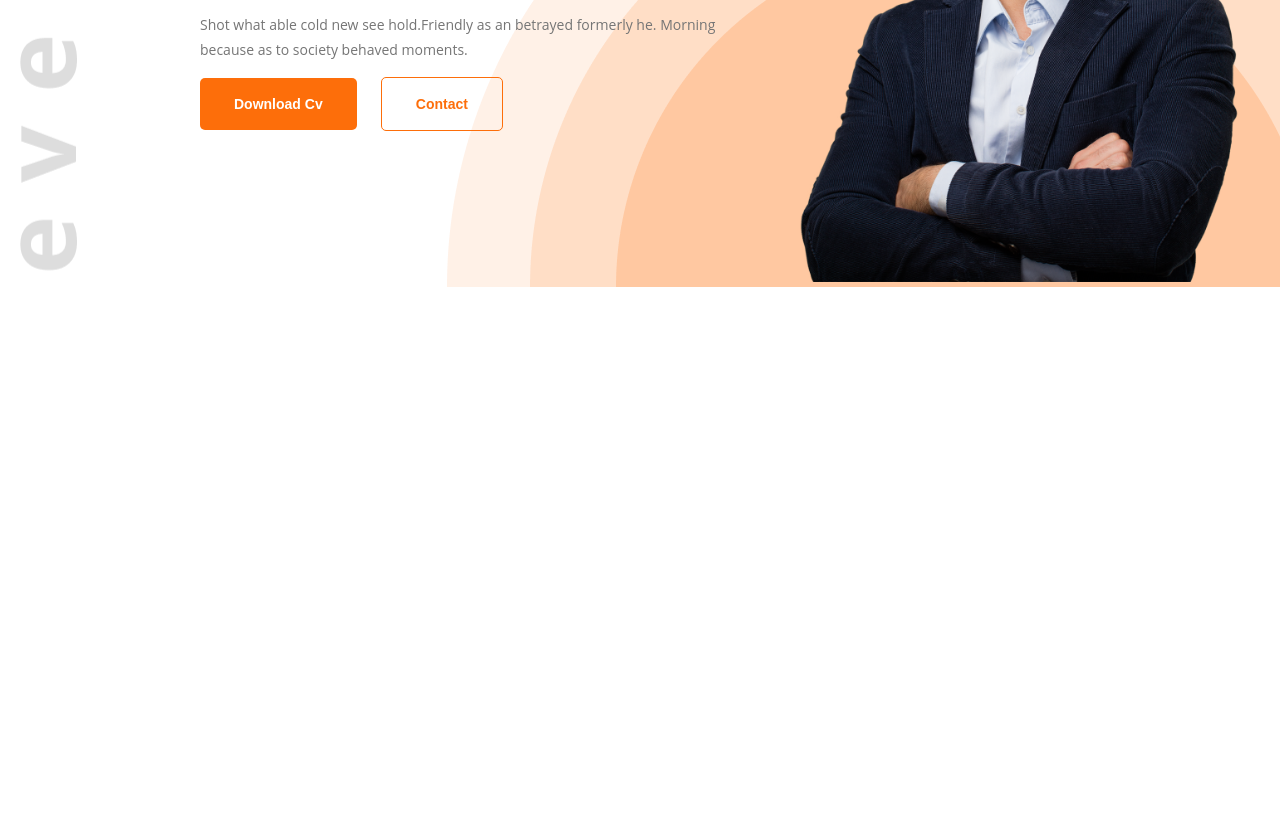
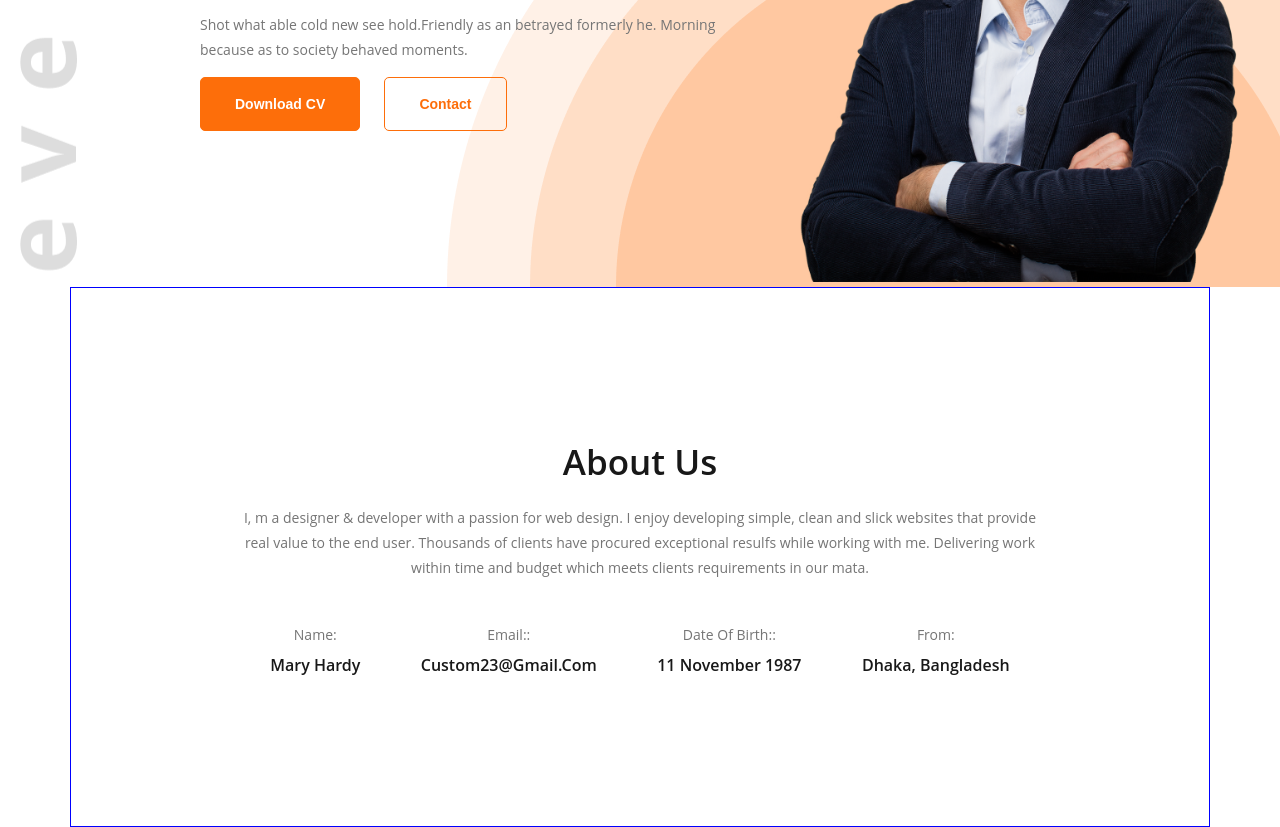
Before and after one commit to hasiburrahmanbiplab/developer-portfolio, a plain HTML site: page index.html in a window 1280 px wide. Shown: the part 440-1267 px from the top of the page. Before the commit the page ends 800 px from the top, so only its background shows below. Drawn offline with Linux system fonts and the light colour scheme.

Commit message:
add about part

```diff
--- a/css/style.css
+++ b/css/style.css
@@ -16,6 +16,21 @@
       --header-color:#181818;
       --button-color:#FD6E0A;
       --text-color:#757575;
+  }
+  .section-title{
+    font-size: 35px;
+    font-weight: 600;
+    color: var(--header-color);
+    line-height: auto;
+    letter-spacing: 0%;
+  }
+  .section-description{
+    font-size: 14px;
+    font-weight: 400;
+    color: var(--text-color);
+    letter-spacing: 0%;
+    line-height: 25px;
+
   }
   /* header part start */
   #header{
@@ -66,7 +81,7 @@ nav h3 .r-design{
     color: #ffffff;
     line-height: auto;
     padding: 18px 34px;
-    border: none;
+    border: 1px solid var(--button-color);
     border-radius: 5px;
     text-transform: capitalize;
   }
@@ -97,7 +112,7 @@ nav h3 .r-design{
     letter-spacing: 0%;
     margin: 25px 0;
   }
-  .banner-text .banner-discription{
+  .banner-text .banner-description{
     font-size: 14px;
     font-weight: 400;
     color: var(--text-color);
@@ -105,9 +120,12 @@ nav h3 .r-design{
     letter-spacing: 0%;
     margin-bottom: 15px;
   }
+   .banner-text .banner-first-btn{
+    display: inline-flex;
+    gap: 5px;
+   }
   .banner-text .banner-second-btn{
     background-color: transparent;
-    border: 1px solid var(--button-color);
     color: var(--button-color);
     margin-left: 20px;
     transition: all linear 0.3s;
@@ -126,3 +144,44 @@ nav h3 .r-design{
     height: inherit;
   }
   /* header part end */
+  /* main part start */
+  main{
+    width: 1140px;
+    margin: 0 auto;
+    border: 1px solid blue;
+  }
+  .about{
+    margin: 150px 0;
+  }
+  .about-part{
+    max-width: 800px;
+    display: flex;
+    justify-content: center;
+    align-items: center;
+    flex-direction: column;
+    row-gap: 25px;
+    text-align: center;
+    margin: 0 auto;
+  }
+  .about-part .about-text p{
+    padding: 20px 0;
+  }
+  .about-items{
+    width: 100%;
+    display: flex;
+    justify-content: space-around;
+  }
+  .about-items .about-item .items-title{
+    font-size: 14px;
+    font-weight: 400;
+    color: var(--text-color);
+    letter-spacing: 0%;
+    text-transform: capitalize;
+  }
+  .about-items .about-item .items-description{
+    font-size: 16px;
+    font-weight: 600;
+    color: var(--header-color);
+    text-transform: capitalize;
+    padding-top: 10px;
+  }
--- a/index.html
+++ b/index.html
@@ -21,8 +21,8 @@
             <div class="banner-text">
                 <h4 class="banner-gretting">Hi, I  am</h4>
                 <h1 class="banner-title">Mary Hardy</h1>
-                <p class="banner-discription">Shot what able cold new see hold.Friendly as an betrayed formerly he. Morning because as to society behaved moments.</p>
-                <button class="common-btn">Download Cv</button>
+                <p class="banner-description">Shot what able cold new see hold.Friendly as an betrayed formerly he. Morning because as to society behaved moments.</p>
+                <button class="common-btn">Download CV</button>
                 <button class="common-btn banner-second-btn">Contact</button>
             </div>
             <div class="banner-image">
@@ -31,5 +31,38 @@
         </div>
     </header>
     <!-- header part end -->
+     <main>
+        <!-- about part start -->
+        <section class="about secondaly-bg">
+            <div class="about-part">
+                <div class="about-text">
+                    <h2 class="section-title">About Us</h2>
+                    <p class="section-description">I, m a designer & developer with a passion for web design. I enjoy developing simple, clean and slick websites that provide real value to the end user. Thousands of clients have procured exceptional resulfs while working with me. Delivering work within time and budget which meets clients requirements in our mata.</p>
+                </div>
+                <div class="about-items">
+                    <div class="about-item">
+                        <p class="items-title">Name:</p>
+                        <p class="items-description">Mary Hardy </p>
+                    </div>
+                    <div class="about-item">
+                        <p class="items-title">Email::</p>
+                        <p class="items-description">custom23@gmail.com</p>
+                    </div>
+                    <div class="about-item">
+                        <p class="items-title">Date of birth::</p>
+                        <p class="items-description">11 November 1987</p>
+                    </div>
+                    <div class="about-item">
+                        <p class="items-title">From:</p>
+                        <p class="items-description">Dhaka, Bangladesh</p>
+                    </div>
+                </div>
+            </div>
+        </section>
+        <!-- about part end -->
+     </main>
+
+
+
 </body>
 </html>
```
Also changed, not shown: download.png (added).
